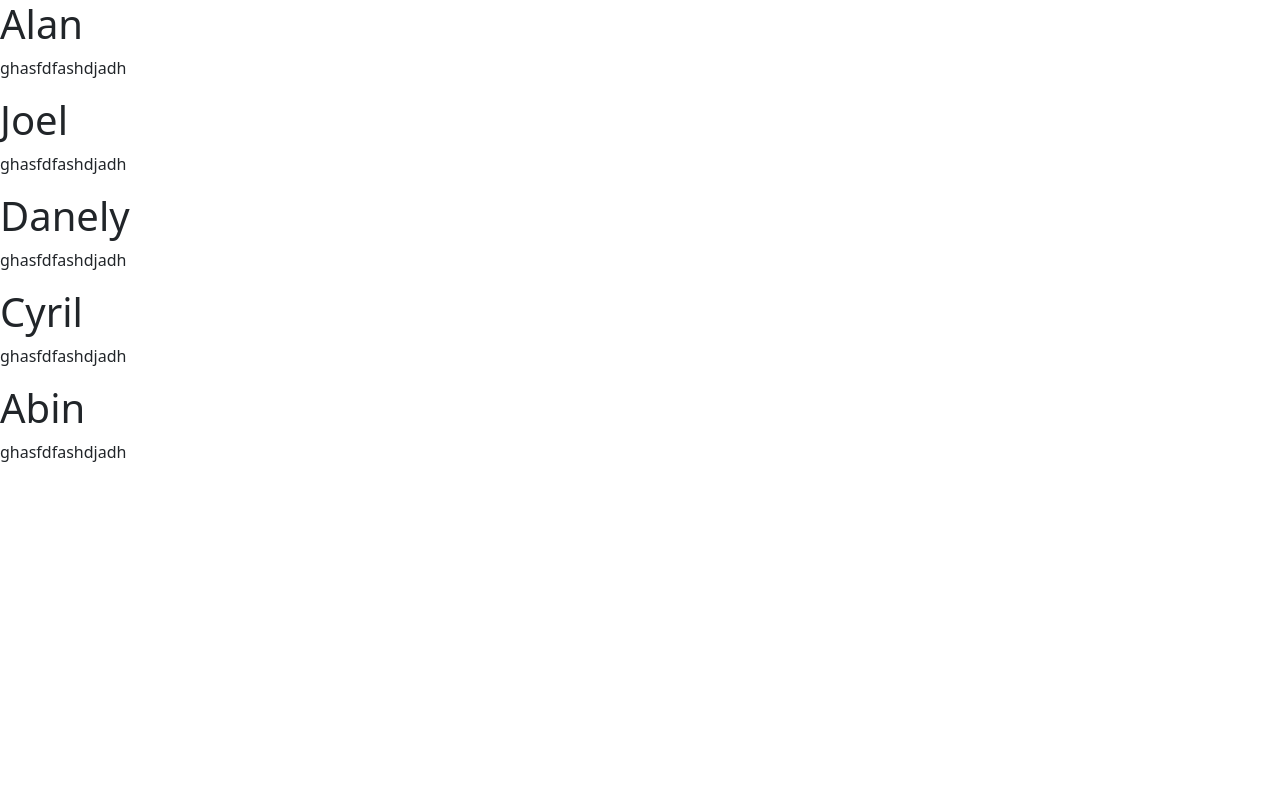
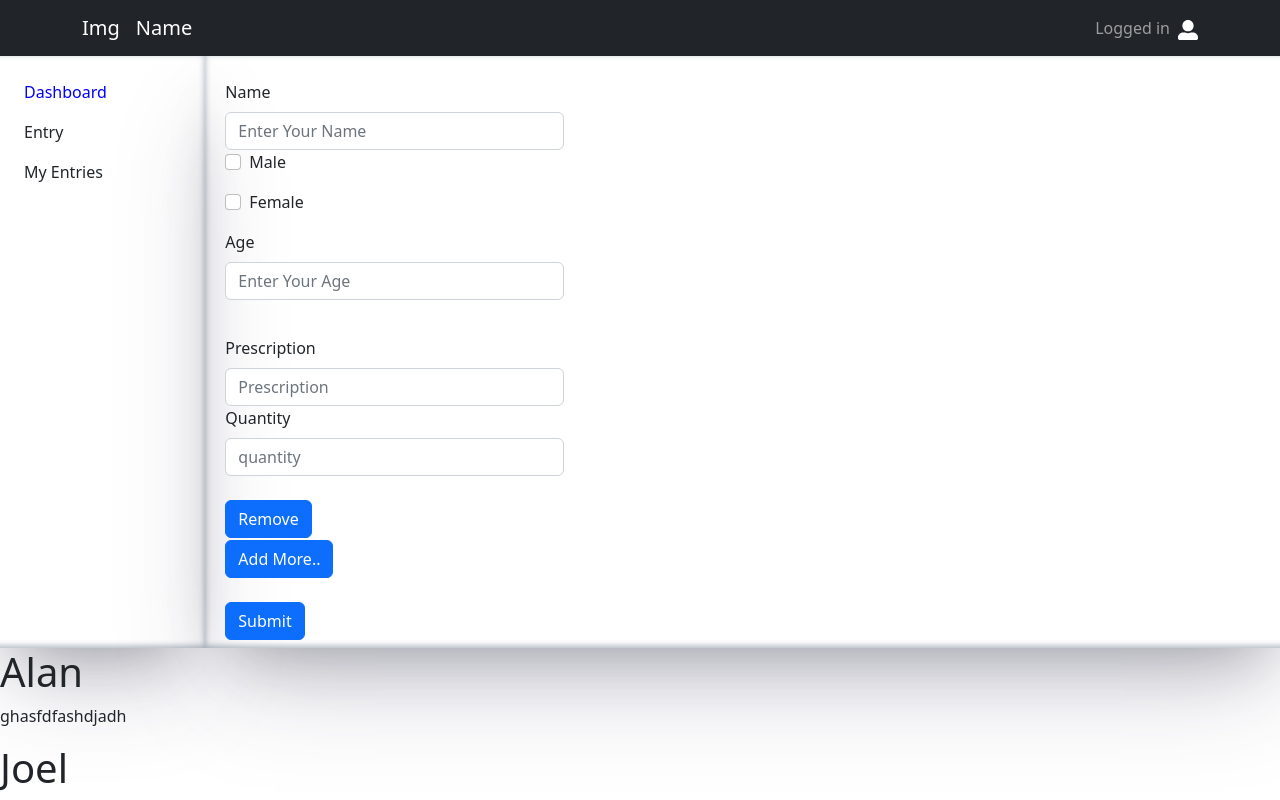
Before and after one commit to medRemind-23/medRemind-Website, a React (Vite) app: page / in a window 1280 px wide. Shown: the top 800 px of the page. Built offline with nearby package versions, Linux system fonts and the light colour scheme.

Commit message:
Entry Page, add Remove Prescriptions

```diff
--- a/src/App.jsx
+++ b/src/App.jsx
@@ -10,7 +10,7 @@ import Entry from "./components/Pages/Entry/Entry";
 function App() {
   return (
     <>
-      {/* <Header />
+      <Header />
       <Row>
         <Col lg={2} className="NavBar-Element">
           <NavigationBar />
@@ -18,7 +18,7 @@ function App() {
         <Col lg={10} className="NavBar-Element pt-3">
           <Entry />
         </Col>
-      </Row> */}
+      </Row>
       <History />
     </>
   );
```
